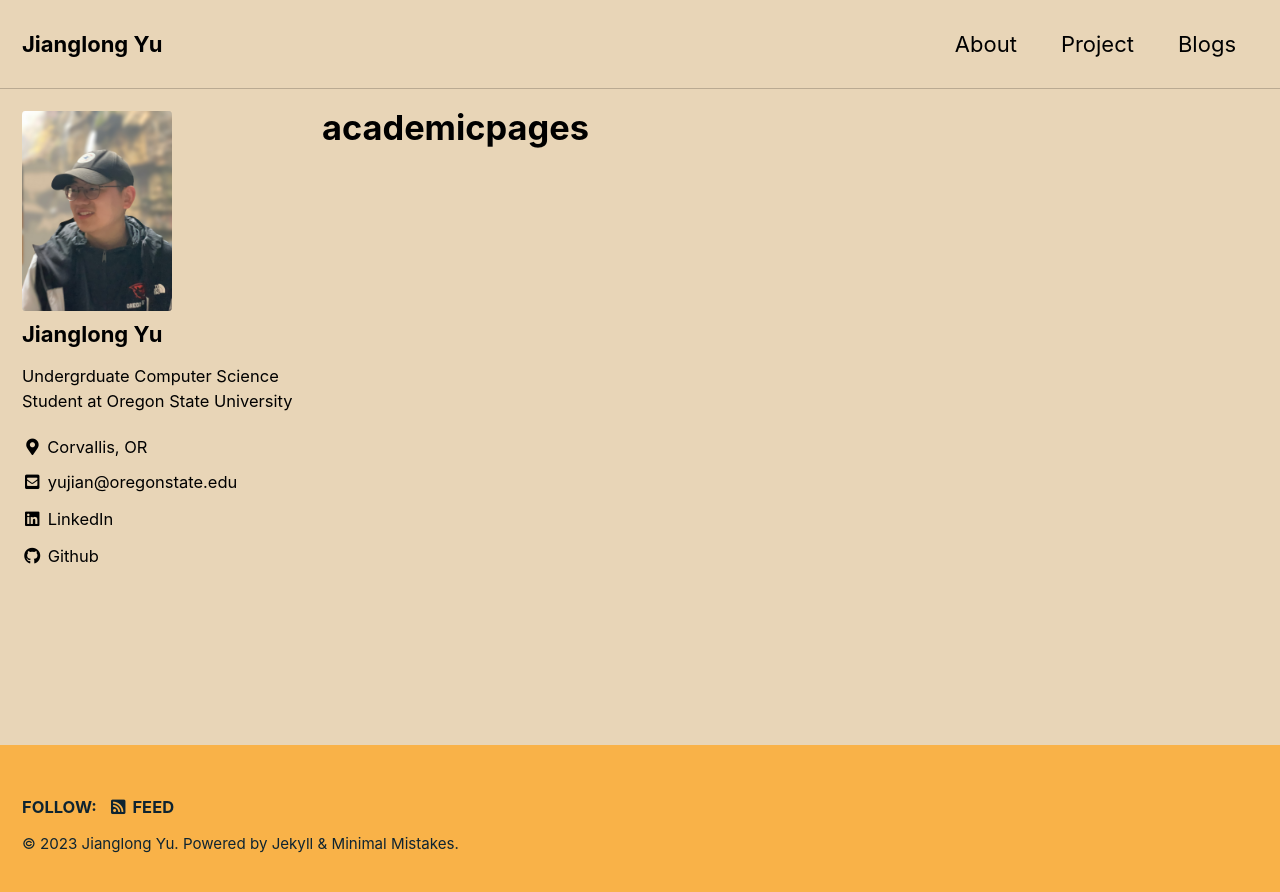
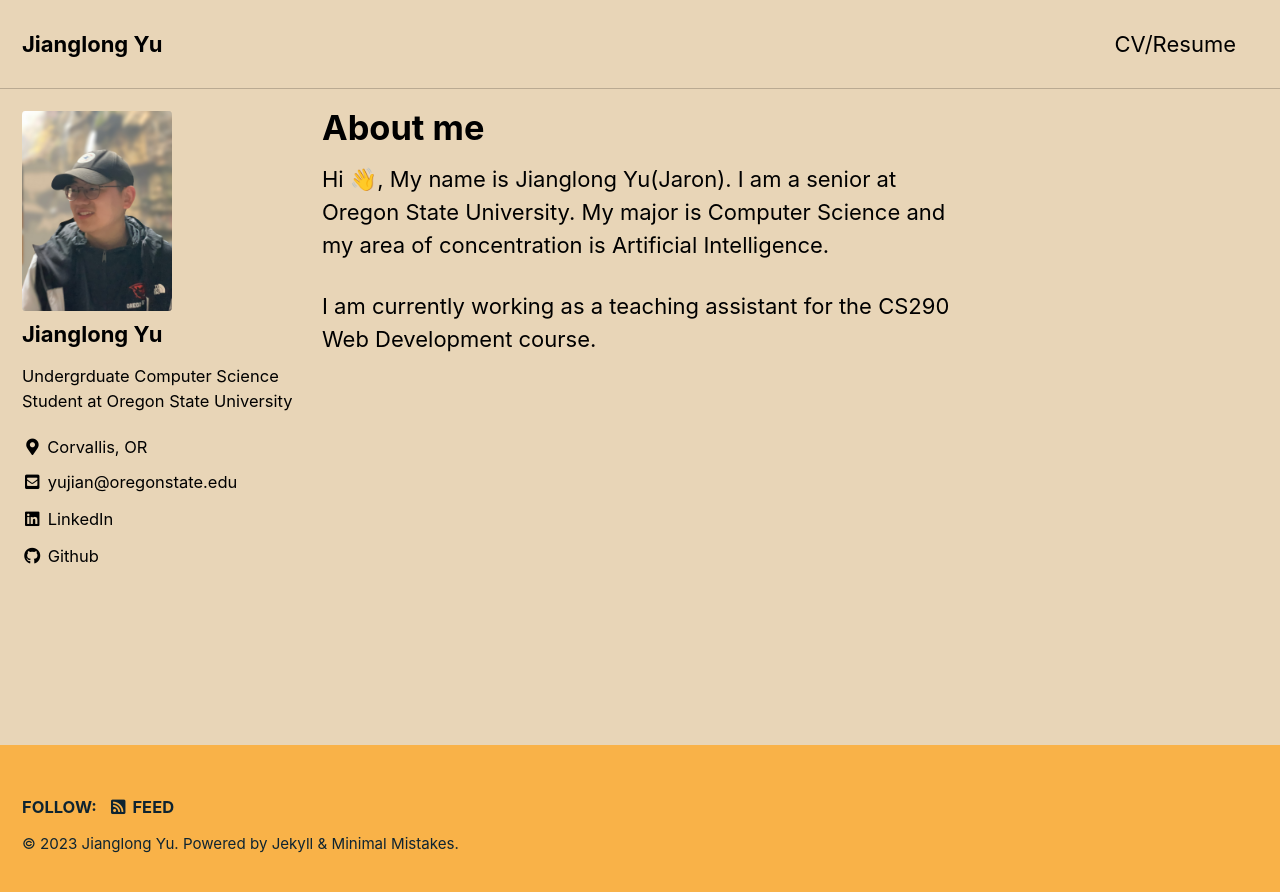
Before and after one commit to Jaron-U/jaron-u.github.io, a Jekyll site: the page built from _pages/home.md, in a window 1280 px wide. Shown: the top 892 px of the page. Built offline with Jekyll 4.4.1, drawn with Linux system fonts in a browser that asks for light colours; cached includes are drawn as plain includes.

Commit message:
added homepage description

```diff
--- a/_data/navigation.yml
+++ b/_data/navigation.yml
@@ -1,10 +1,6 @@
 # main links
 main:
-  - title: "About"
-    url:
-  - title: "Project"
-    url:
-  - title: "Blogs"
+  - title: "CV/Resume"
     url:
 
 
--- a/_pages/home.md
+++ b/_pages/home.md
@@ -1,9 +1,14 @@
 ---
 permalink: /
-title: "academicpages"
+title: "About me"
 # excerpt: "About me"
 author_profile: true
 redirect_from:
   - /home/
   - /home.html
 ---
+
+Hi 👋,
+My name is Jianglong Yu(Jaron). I am a senior at Oregon State University. My major is Computer Science and my area of concentration is Artificial Intelligence.
+
+I am currently working as a teaching assistant for the CS290 Web Development course.
```
